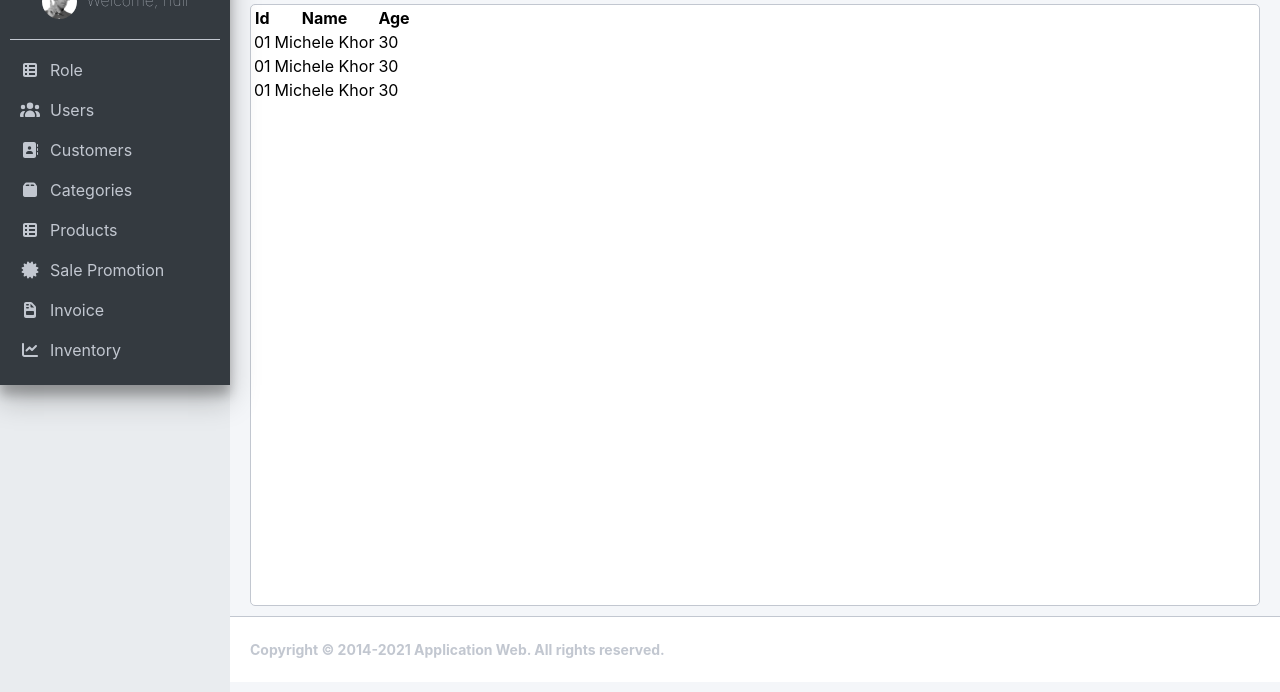
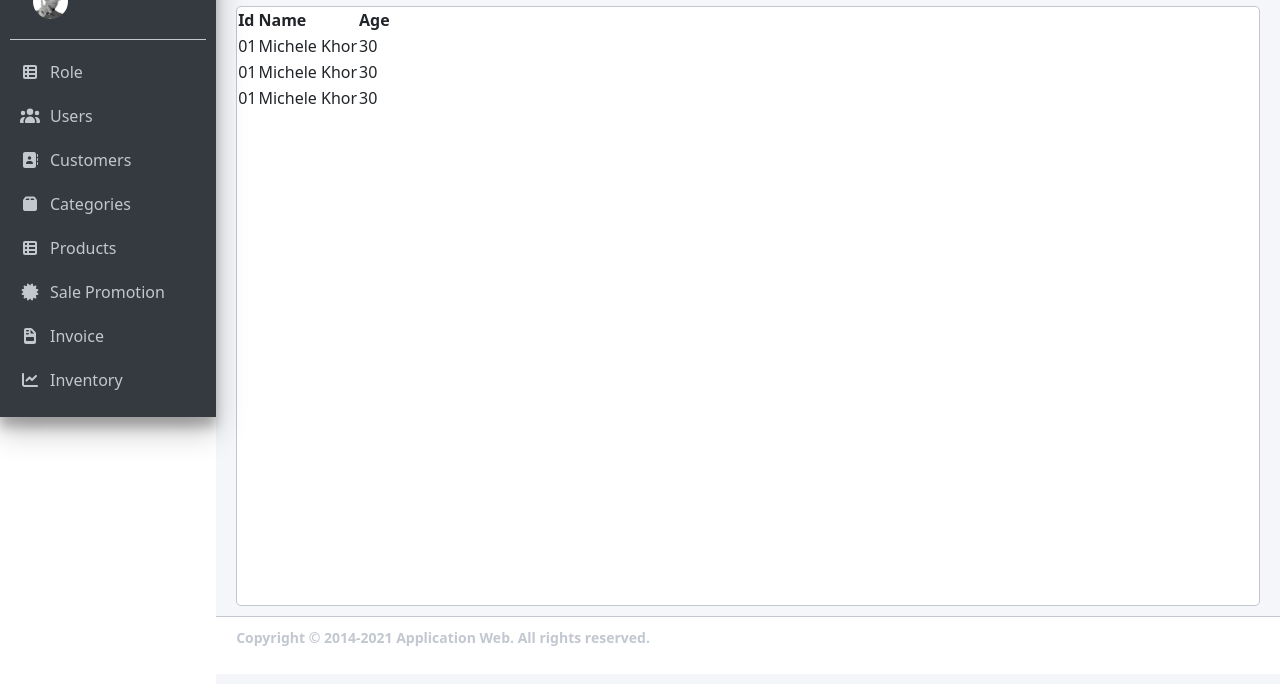
Before and after one commit to quangvinhln2008/SET_HOMEWORK1123, a plain HTML site: page src/pages/index.html in a window 1280 px wide. Shown: the part 122-814 px from the top of the page. Drawn offline with nearby package versions, Linux system fonts and the light colour scheme.

Commit message:
feat: boostrap

```diff
--- a/src/pages/index.html
+++ b/src/pages/index.html
@@ -3,6 +3,8 @@
   <head>
     <title>Application Web | Home</title>
     <link rel="stylesheet" href="../assets/style/style2.css">
+    <link href="https://cdn.jsdelivr.net/npm/bootstrap@5.0.2/dist/css/bootstrap.min.css" rel="stylesheet" integrity="sha384-EVSTQN3/azprG1Anm3QDgpJLIm9Nao0Yz1ztcQTwFspd3yD65VohhpuuCOmLASjC" crossorigin="anonymous">
+    <script src="https://cdn.jsdelivr.net/npm/bootstrap@5.0.2/dist/js/bootstrap.bundle.min.js" integrity="sha384-MrcW6ZMFYlzcLA8Nl+NtUVF0sA7MsXsP1UyJoMp4YLEuNSfAP+JcXn/tWtIaxVXM" crossorigin="anonymous"></script>
 
     <!-- font awesome -->
     <script defer src="../js/all.js"></script>
```
